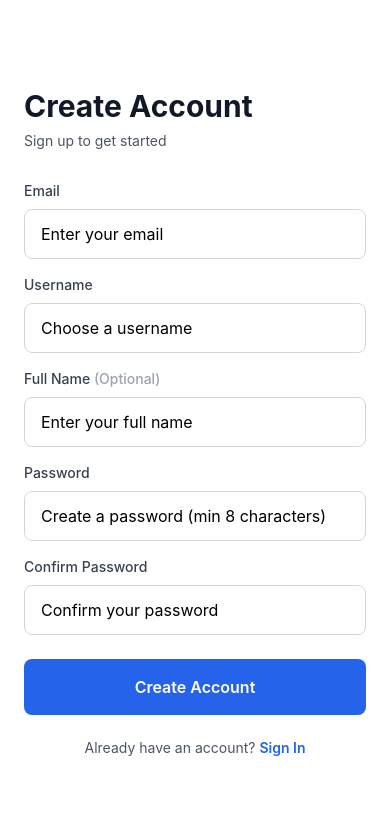
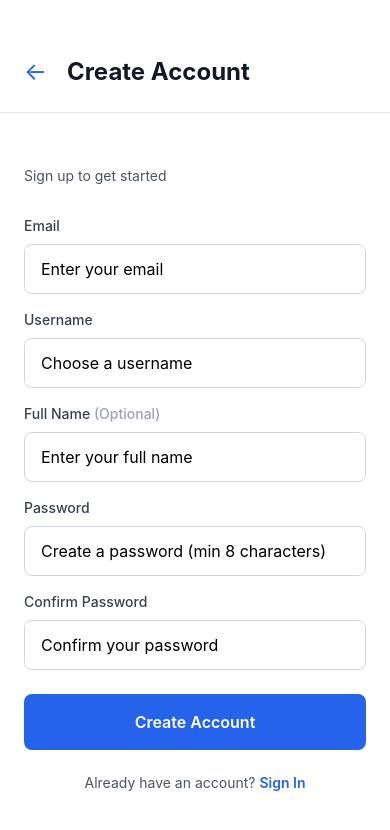
Before and after one commit to Swapppo/Swappo-FE, a React Native app: screen /Register in a window 390 px wide. Shown: the top 830 px of the page. Built offline with nearby package versions, Linux system fonts and the light colour scheme.

Commit message:
Added back buttons

```diff
--- /dev/null
+++ b/components/ScreenHeader.tsx
@@ -0,0 +1,54 @@
+/**
+ * Screen Header Component
+ * Reusable header with back button and title
+ */
+
+import React from 'react';
+import { View, Text, TouchableOpacity } from 'react-native';
+import { useNavigation } from '@react-navigation/native';
+
+interface ScreenHeaderProps {
+  title: string;
+  showBack?: boolean;
+  rightAction?: {
+    label: string;
+    onPress: () => void;
+  };
+}
+
+export function ScreenHeader({ title, showBack = true, rightAction }: ScreenHeaderProps) {
+  const navigation = useNavigation();
+
+  return (
+    <View className="bg-white px-6 pt-12 pb-4 border-b border-gray-200">
+      <View className="flex-row items-center justify-between">
+        {/* Back Button */}
+        {showBack ? (
+          <TouchableOpacity
+            onPress={() => navigation.goBack()}
+            className="mr-3 p-2 -ml-2"
+            hitSlop={{ top: 10, bottom: 10, left: 10, right: 10 }}
+          >
+            <Text className="text-2xl text-blue-600">←</Text>
+          </TouchableOpacity>
+        ) : (
+          <View className="w-8" />
+        )}
+
+        {/* Title */}
+        <Text className="text-2xl font-bold text-gray-900 flex-1">
+          {title}
+        </Text>
+
+        {/* Right Action */}
+        {rightAction ? (
+          <TouchableOpacity onPress={rightAction.onPress} className="ml-3">
+            <Text className="text-blue-600 font-semibold">{rightAction.label}</Text>
+          </TouchableOpacity>
+        ) : (
+          <View className="w-8" />
+        )}
+      </View>
+    </View>
+  );
+}
--- a/screens/ExploreScreen.tsx
+++ b/screens/ExploreScreen.tsx
@@ -17,6 +17,7 @@ import {
 import { useAuth } from '../hooks/useAuth';
 import { catalogService } from '../services/catalog.service';
 import { ItemResponse } from '../types/catalog.types';
+import { ScreenHeader } from '../components/ScreenHeader';
 
 export function ExploreScreen({ navigation }: { navigation: any }) {
   const { user } = useAuth();
@@ -115,9 +116,9 @@ export function ExploreScreen({ navigation }: { navigation: any }) {
   return (
     <View className="flex-1 bg-gray-50">
       {/* Header */}
-      <View className="bg-white px-6 pt-12 pb-4 border-b border-gray-200">
-        <Text className="text-3xl font-bold text-gray-900">Explore</Text>
-        <Text className="text-gray-600 mt-1">Discover items to trade</Text>
+      <ScreenHeader title="Explore" showBack={true} />
+      <View className="bg-white px-6 py-2 border-b border-gray-200">
+        <Text className="text-gray-600">Discover items to trade</Text>
       </View>
 
       {/* Upload Button */}
--- a/screens/RegisterScreen.tsx
+++ b/screens/RegisterScreen.tsx
@@ -16,6 +16,7 @@ import {
 } from 'react-native';
 import { useAuth } from '../hooks/useAuth';
 import { ApiError } from '../types/auth.types';
+import { ScreenHeader } from '../components/ScreenHeader';
 
 export const RegisterScreen = ({ navigation }: { navigation: any }) => {
   const { register, isLoading } = useAuth();
@@ -126,11 +127,11 @@ export const RegisterScreen = ({ navigation }: { navigation: any }) => {
       behavior={Platform.OS === 'ios' ? 'padding' : 'height'}
       className="flex-1 bg-white"
     >
+      <ScreenHeader title="Create Account" showBack={true} />
       <ScrollView className="flex-1" contentContainerClassName="flex-grow">
         <View className="flex-1 justify-center px-6 py-8">
-          {/* Header */}
+          {/* Subtitle */}
           <View className="mb-8">
-            <Text className="text-3xl font-bold text-gray-900 mb-2">Create Account</Text>
             <Text className="text-gray-600">Sign up to get started</Text>
           </View>
 
--- a/screens/UploadItemScreen.tsx
+++ b/screens/UploadItemScreen.tsx
@@ -20,6 +20,7 @@ import * as ImagePicker from 'expo-image-picker';
 import { useAuth } from '../hooks/useAuth';
 import { catalogService } from '../services/catalog.service';
 import { ENV } from '../config/env.config';
+import { ScreenHeader } from '../components/ScreenHeader';
 
 export function UploadItemScreen({ navigation }: { navigation: any }) {
   const { user } = useAuth();
@@ -135,9 +136,9 @@ export function UploadItemScreen({ navigation }: { navigation: any }) {
       behavior={Platform.OS === 'ios' ? 'padding' : 'height'}
       className="flex-1 bg-white"
     >
+      <ScreenHeader title="Upload New Item" showBack={true} />
       <ScrollView className="flex-1">
         <View className="p-6">
-          <Text className="text-2xl font-bold text-gray-900 mb-6">Upload New Item</Text>
 
           {/* Name Input */}
           <View className="mb-4">
```
